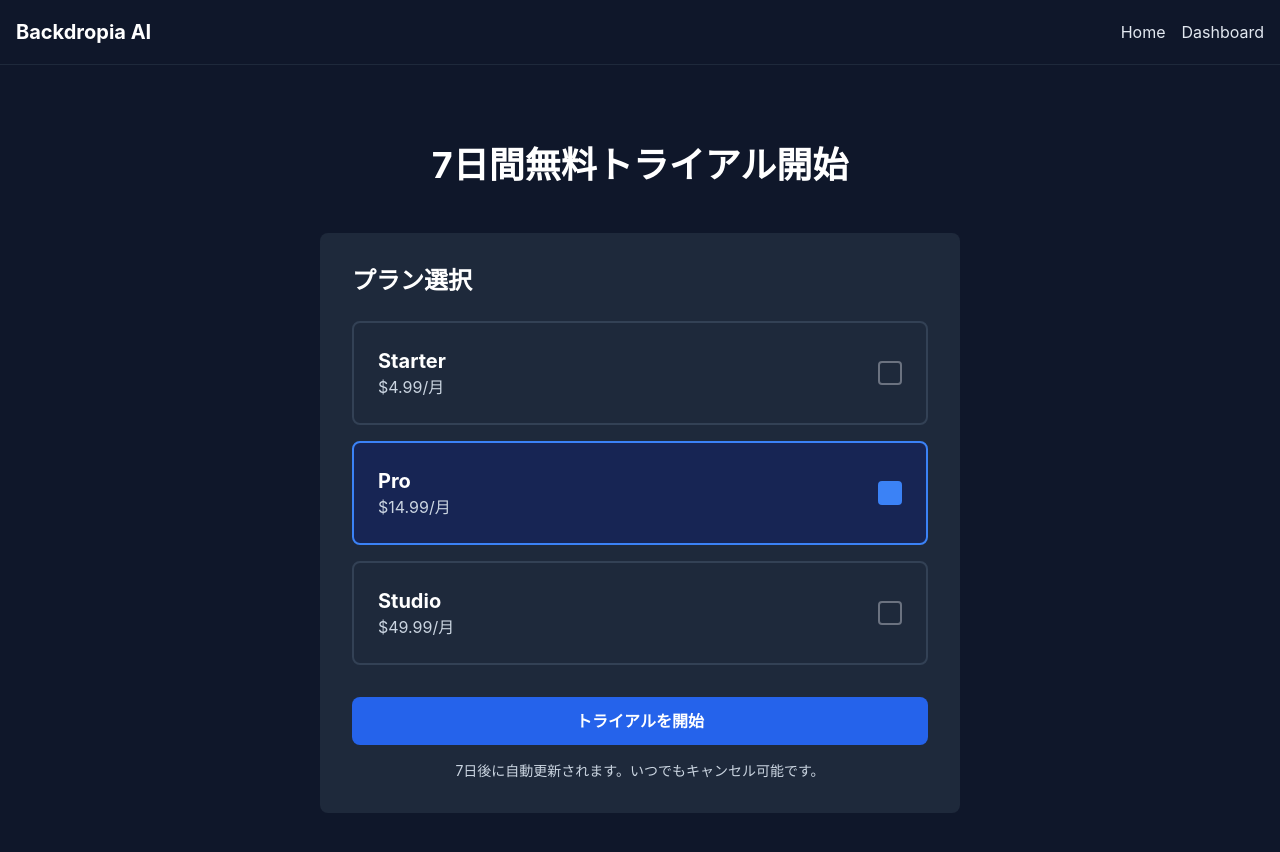
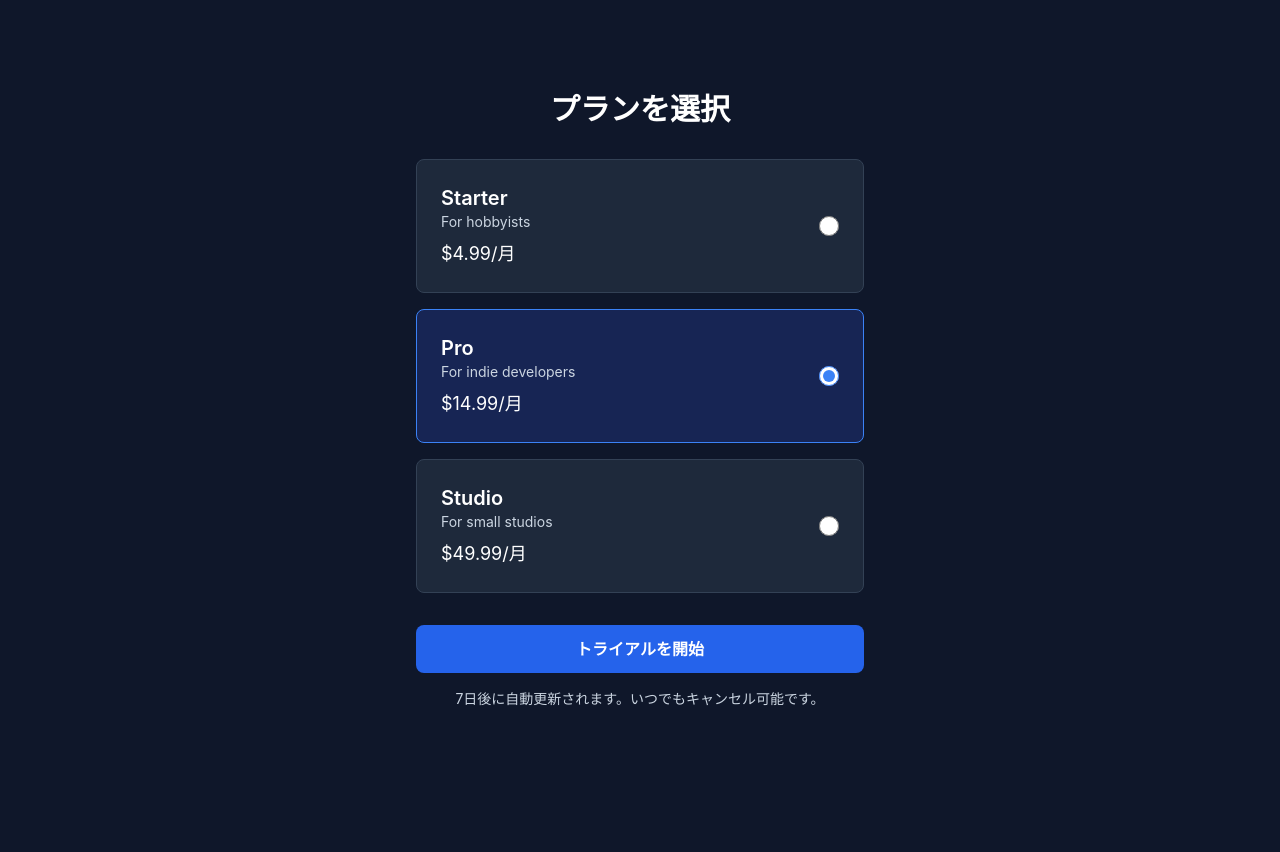
Before and after one commit to niratto-png/backdropia-ai, a Next.js app: page /checkout in a window 1280 px wide. Shown: the top 852 px of the page. After the commit the page ends 800 px from the top, so only its background shows below. Built offline with nearby package versions, Linux system fonts and the light colour scheme.

Commit message:
Refactor checkout page to use plan objects

```diff
--- a/app/checkout/page.tsx
+++ b/app/checkout/page.tsx
@@ -1,87 +1,113 @@
 'use client'
 
 import { useState } from 'react'
-import Navbar from '@/components/Navbar'
 
-export default function Checkout() {
+const plans = [
+  {
+    id: 'starter',
+    name: 'Starter',
+    price: '$4.99/月',
+    priceId: 'price_1UKmCHRqec4CQoM9caOdX1v5',
+    description: 'For hobbyists',
+  },
+  {
+    id: 'pro',
+    name: 'Pro',
+    price: '$14.99/月',
+    priceId: 'price_1UKmCtRqec4CQoM91eAuyuy1',
+    description: 'For indie developers',
+  },
+  {
+    id: 'studio',
+    name: 'Studio',
+    price: '$49.99/月',
+    priceId: 'price_1UKmDoRqec4CQoM9zmYFhXkj',
+    description: 'For small studios',
+  },
+]
+
+export default function CheckoutPage() {
+  const [selectedPlan, setSelectedPlan] = useState(plans[1].priceId)
   const [loading, setLoading] = useState(false)
-  const [selectedPlan, setSelectedPlan] = useState<'starter' | 'pro' | 'studio'>('pro')
-
-  const plans = {
-    starter: { name: 'Starter', price: 499, priceId: 'price_1UKmCHRqec4CQoM9caOdX1v5' },
-    pro: { name: 'Pro', price: 1499, priceId: 'price_1UKmCtRqec4CQoM91eAuyuy1' },
-    studio: { name: 'Studio', price: 4999, priceId: 'price_1UKmDoRqec4CQoM9zmYFhXkj' },
-  }
+  const [error, setError] = useState<string | null>(null)
 
   const handleCheckout = async () => {
     setLoading(true)
+    setError(null)
+
     try {
-      const response = await fetch('/api/checkout', {
+      const res = await fetch('/api/checkout', {
         method: 'POST',
         headers: { 'Content-Type': 'application/json' },
-        body: JSON.stringify({ priceId: plans[selectedPlan].priceId }),
+        body: JSON.stringify({ priceId: selectedPlan }),
       })
 
-      const data = await response.json()
-      if (data.url) {
+      const data = await res.json()
+
+      if (!res.ok || !data.url) {
+        throw new Error(data.error || 'Checkout failed')
+      }
+
       window.location.href = data.url
-      }
-    } catch (error) {
-      console.error('Checkout error:', error)
-      alert('決済処理に失敗しました')
-    } finally {
+    } catch (err) {
+      console.error(err)
+      setError('決済ページへの移動に失敗しました。時間をおいて再度お試しください。')
       setLoading(false)
     }
   }
 
   return (
-    <>
-      <Navbar />
-      <section className="bg-gray-900 min-h-screen py-20">
-        <div className="max-w-2xl mx-auto px-4">
-          <h1 className="text-4xl font-bold text-center mb-12 text-white">
-            7日間無料トライアル開始
-          </h1>
+    <main className="min-h-screen bg-gray-900 text-white flex items-center justify-center px-4 py-12">
+      <div className="w-full max-w-md">
+        <h1 className="text-3xl font-bold text-center mb-8">プランを選択</h1>
 
-          <div className="bg-gray-800 rounded-lg p-8 mb-8">
-            <h2 className="text-2xl font-bold text-white mb-6">プラン選択</h2>
-
-            <div className="space-y-4 mb-8">
-              {Object.entries(plans).map(([key, plan]) => (
-                <div
-                  key={key}
-                  onClick={() => setSelectedPlan(key as 'starter' | 'pro' | 'studio')}
-                  className={`p-6 rounded-lg cursor-pointer border-2 transition ${
-                    selectedPlan === key
+        <div className="space-y-4">
+          {plans.map((plan) => {
+            const isSelected = selectedPlan === plan.priceId
+            return (
+              <button
+                key={plan.id}
+                type="button"
+                onClick={() => setSelectedPlan(plan.priceId)}
+                className={`w-full text-left p-6 rounded-lg border transition ${
+                  isSelected
                     ? 'border-blue-500 bg-blue-950'
-                      : 'border-gray-700 bg-gray-750 hover:border-gray-600'
+                    : 'border-gray-700 bg-gray-800 hover:border-gray-500'
                 }`}
               >
-                  <div className="flex justify-between items-center">
+                <div className="flex items-center justify-between">
                   <div>
-                      <h3 className="text-xl font-bold text-white">{plan.name}</h3>
-                      <p className="text-gray-400">${(plan.price / 100).toFixed(2)}/月</p>
+                    <p className="text-xl font-semibold">{plan.name}</p>
+                    <p className="text-sm text-gray-400">{plan.description}</p>
+                    <p className="mt-2 text-lg">{plan.price}</p>
                   </div>
-                    <div className={`w-6 h-6 rounded border-2 ${selectedPlan === key ? 'bg-blue-500 border-blue-500' : 'border-gray-500'}`} />
+                  <input
+                    type="radio"
+                    readOnly
+                    checked={isSelected}
+                    className="h-5 w-5 accent-blue-500"
+                  />
                 </div>
-                </div>
-              ))}
+              </button>
+            )
+          })}
         </div>
 
         <button
+          type="button"
           onClick={handleCheckout}
           disabled={loading}
-              className="w-full bg-blue-600 hover:bg-blue-700 disabled:bg-gray-600 text-white py-3 rounded-lg font-semibold transition"
+          className="mt-8 w-full py-3 rounded-lg bg-blue-600 hover:bg-blue-500 font-semibold disabled:opacity-50 disabled:cursor-not-allowed"
         >
-              {loading ? '処理中...' : 'トライアルを開始'}
+          {loading ? '移動中...' : 'トライアルを開始'}
         </button>
 
-            <p className="text-center text-gray-400 mt-4 text-sm">
+        {error && <p className="mt-4 text-red-400 text-center text-sm">{error}</p>}
+
+        <p className="mt-4 text-center text-sm text-gray-400">
           7日後に自動更新されます。いつでもキャンセル可能です。
         </p>
       </div>
-        </div>
-      </section>
-    </>
+    </main>
   )
 }
```
Lines whose indentation alone changed are shown as unchanged.
